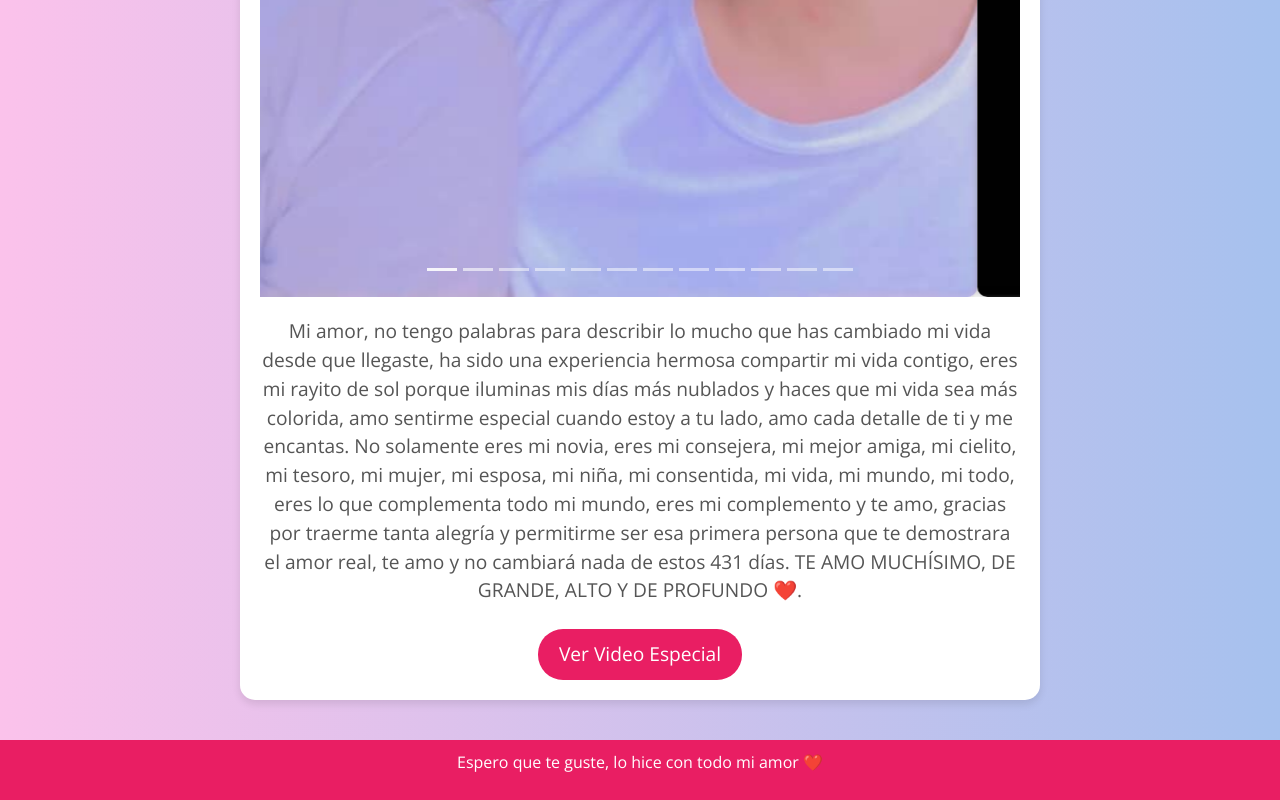
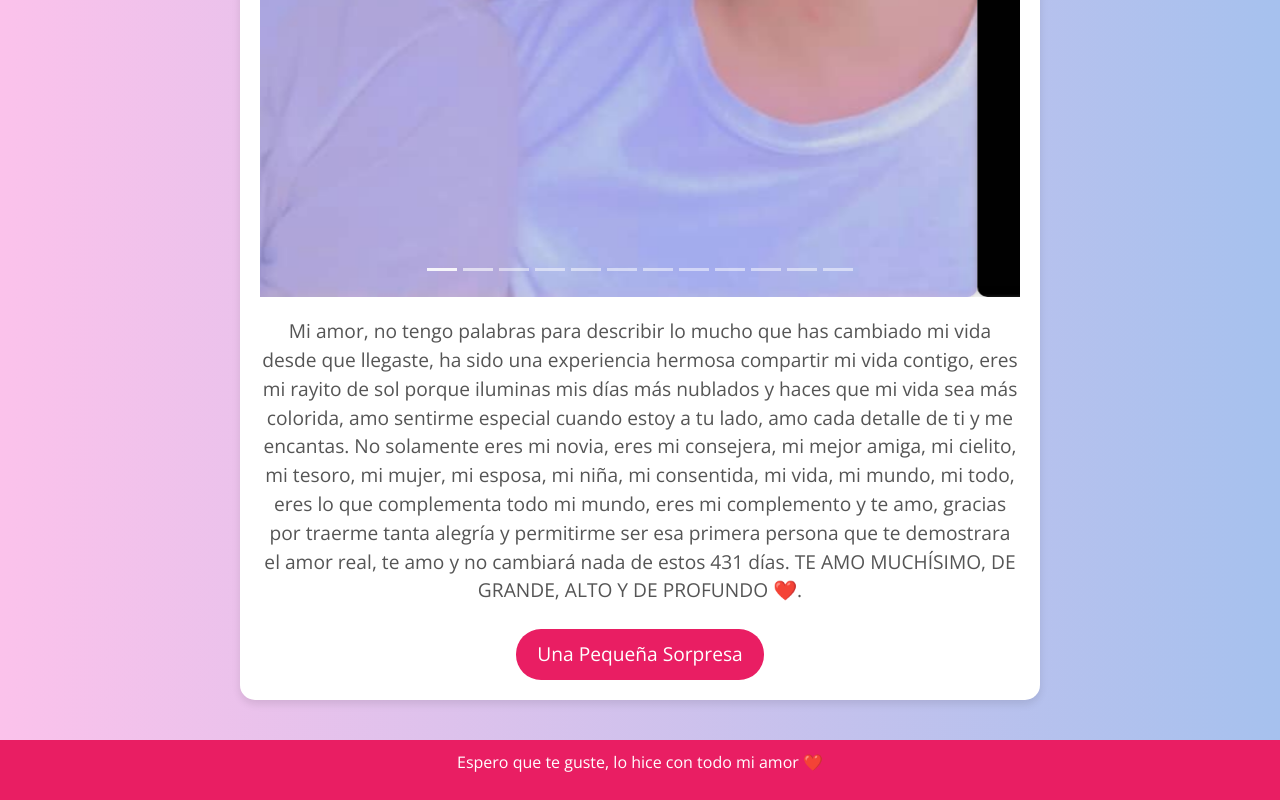
Before and after one commit to Hitman3000/MiLove, a plain HTML site: page index.html in a window 1280 px wide. Shown: the part 1323-2123 px from the top of the page. Drawn offline with nearby package versions, Linux system fonts and the light colour scheme.

Commit message:
Add files via upload

```diff
--- a/index.html
+++ b/index.html
@@ -156,7 +156,7 @@
     </section>
 
     <div class="text-center mt-4">
-      <button type="button" class="btn btn-custom" data-toggle="modal" data-target="#videoModal">Ver Video Especial</button>
+      <button type="button" class="btn btn-custom" data-toggle="modal" data-target="#videoModal">Una Pequeña Sorpresa</button>
     </div>
   </main>
 
```
